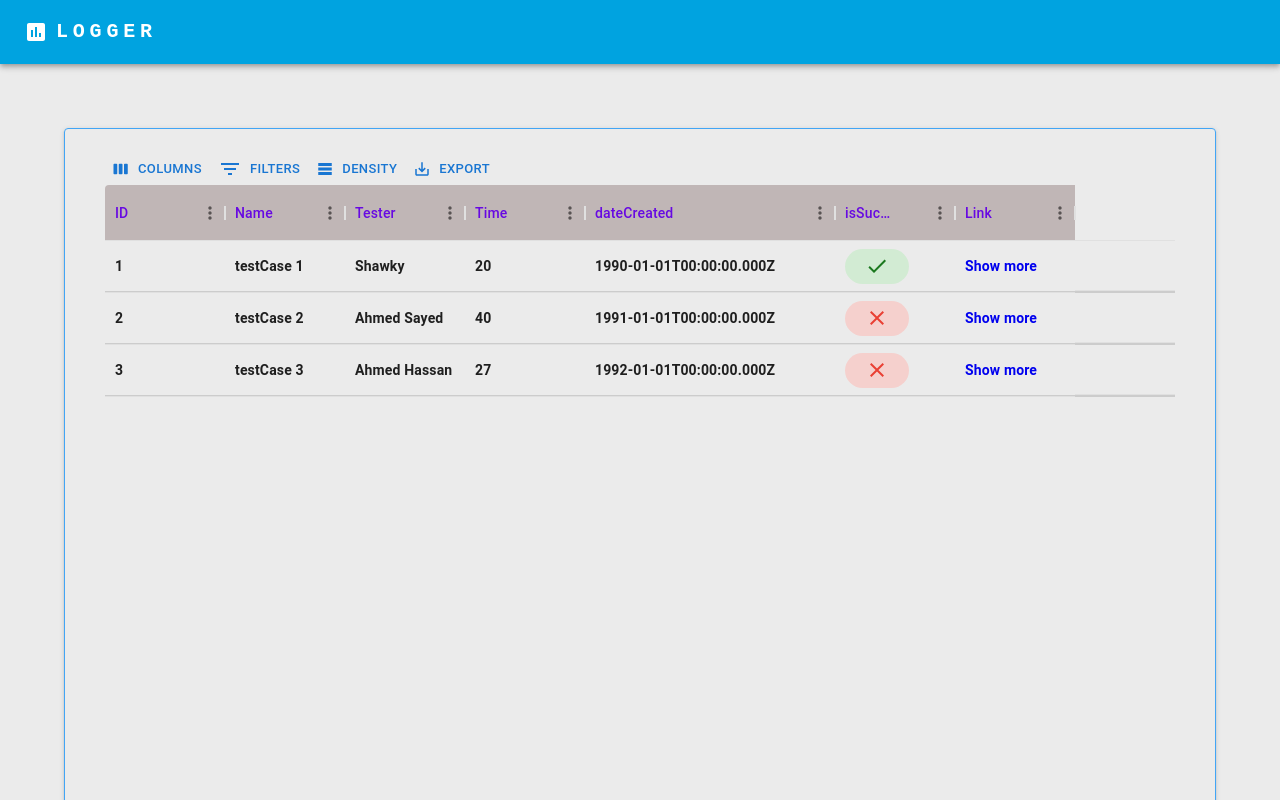
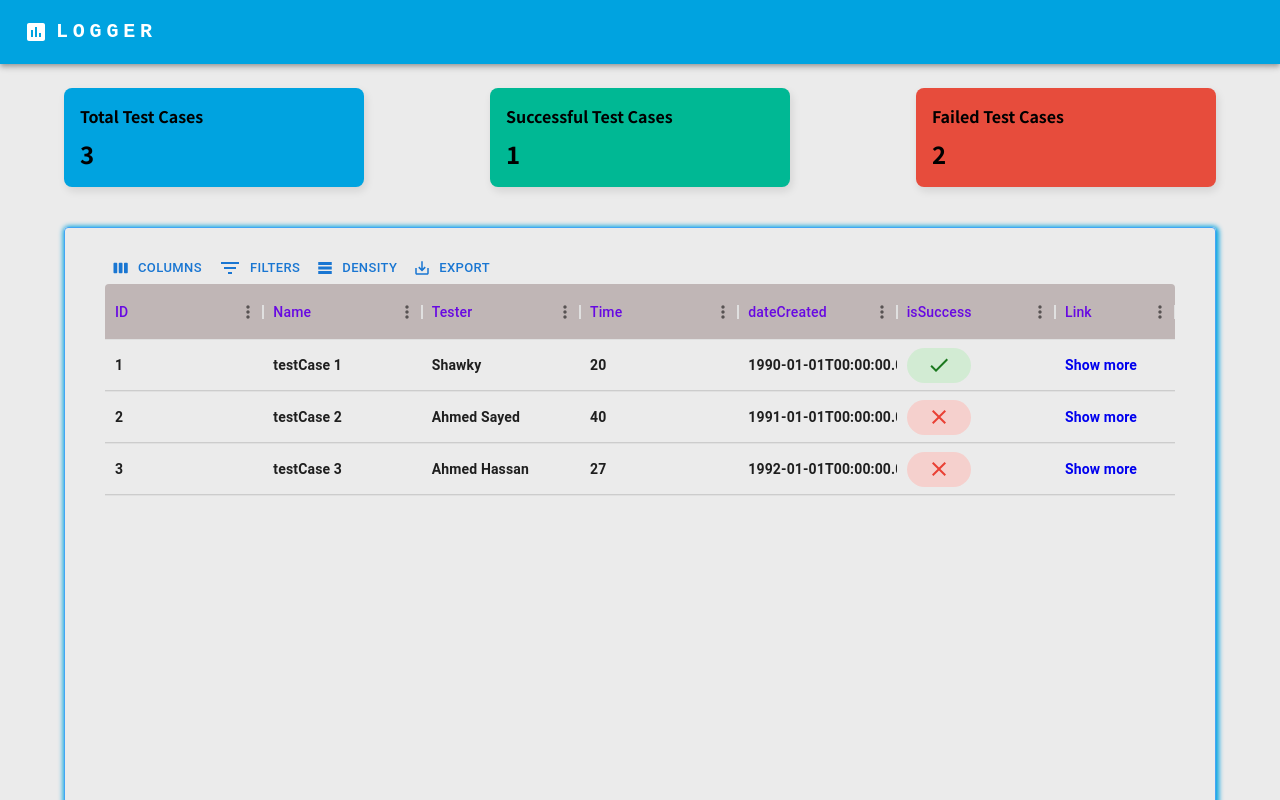
Before and after one commit to AhmedS1ayed/Siemens-MED-SW-Logger-System-FE, a React (Create React App) app: page /testcases in a window 1280 px wide. Shown: the top 800 px of the page. Built offline with nearby package versions, Linux system fonts and the light colour scheme.

Commit message:
add test cases statistics

```diff
--- a/src/Components/DataGrid/DataGrid.css
+++ b/src/Components/DataGrid/DataGrid.css
@@ -1,6 +1,5 @@
 .super-app-theme--header {
   width: 100%;
-  flex: 1;
   background-color: rgb(192, 182, 182);
   color:  rgb(103, 9, 226);
 }
--- a/src/Components/DataGrid/DataGrid.js
+++ b/src/Components/DataGrid/DataGrid.js
@@ -12,7 +12,8 @@ export default function BasicExampleDataGrid({ data, data_columns }) {
         getRowId={(row) => row.ID}
         getRowClassName={() => "row-border"}
         sx={{
-          boxShadow: 2,
+          flex: 1,
+          boxShadow: "1px 1px 5px 2px #00a3e0",
           paddingLeft: "40px",
           paddingRight: "40px",
           paddingTop: "20px",
@@ -20,6 +21,9 @@ export default function BasicExampleDataGrid({ data, data_columns }) {
           marginTop: "40px",
           fontWeight: "bold",
         }}
+        classes={{
+          colCellWrapper: "col-cell-wrapper",
+        }}
       />
     </div>
   );
--- a/src/Data/Mock_Data.json
+++ b/src/Data/Mock_Data.json
@@ -7,7 +7,6 @@
     "Author": "Ahmed",
     "isVerified": true,
     "Version": "123",
-    "versioned": "123",
     "Validation Tag": {
       "Here": "here",
       "There": "here",
@@ -59,7 +58,6 @@
     "Author": "Ahmed2",
     "isVerified": true,
     "Version": "123",
-    "versioned": "123",
     "Validation Tag": {
       "Here": "here",
       "There": "here",
--- a/src/Data/Mock_Test_Case.json
+++ b/src/Data/Mock_Test_Case.json
@@ -6,6 +6,7 @@
     "Time": 20,
     "dateCreated": "1990-01-01T00:00:00.000Z",
     "isSuccess": true
+
   },
   {
     "ID": 2,
@@ -14,6 +15,7 @@
     "Time": 40,
     "dateCreated": "1991-01-01T00:00:00.000Z",
     "isSuccess": false
+
   },
   {
     "ID": 3,
@@ -22,5 +24,6 @@
     "Time": 27,
     "dateCreated": "1992-01-01T00:00:00.000Z",
     "isSuccess": false
+
   }
 ]
--- a/src/Pages/Testcase/Testcase.js
+++ b/src/Pages/Testcase/Testcase.js
@@ -4,6 +4,12 @@ import data from "../../Data/Mock_Test_Case.json";
 import { getColumnsName } from "../../Utils/utilities";
 import DataGrid from "../../Components/DataGrid/DataGrid.js";
 import { Container } from "@mui/material";
+import StatisticCard from "../../Components/statistics/StatisticsCard";
+import "../../Components/statistics/StatisticsCard.css";
+
+const totalTestCases = data.length;
+const successfulTestCases = data.filter((item) => item.isSuccess === true).length;
+const failedTestCases = data.filter((item) => item.isSuccess === false).length;
 
 export default function Testcase() {
   const location = useLocation();
@@ -30,6 +36,12 @@ export default function Testcase() {
   });
   return (
     <Container>
+        <div className="statistics-container">
+        <StatisticCard title="Total Test Cases" count={totalTestCases} color="#00a3e0" />
+        <StatisticCard title="Successful Test Cases" count={successfulTestCases} color="#00b894" />
+        <StatisticCard title="Failed Test Cases" count={failedTestCases} color="#e74c3c" />
+      </div>
+
       <DataGrid data={data} data_columns={data_columns} />
     </Container>
   );
--- a/src/Utils/utilities.js
+++ b/src/Utils/utilities.js
@@ -8,6 +8,9 @@ export const getColumnsName = (data, columnWidts = {}) => {
         let columnWidth = columnWidts[field] || 120;
         return {
           field,
+          resizable: true,
+          autoWidth: true,
+          flex: 1,
           headerName: field,
           headerClassName: "super-app-theme--header",
           renderCell: (params) => {
```
